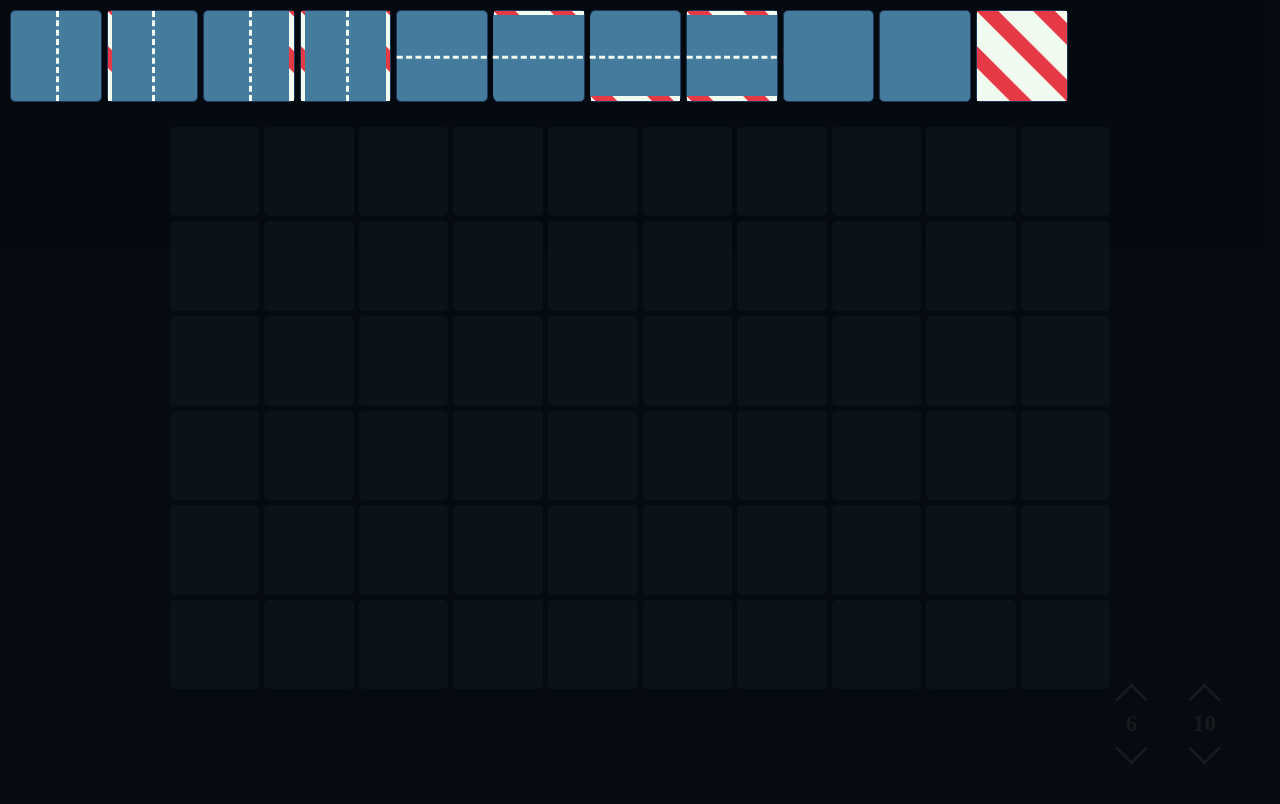
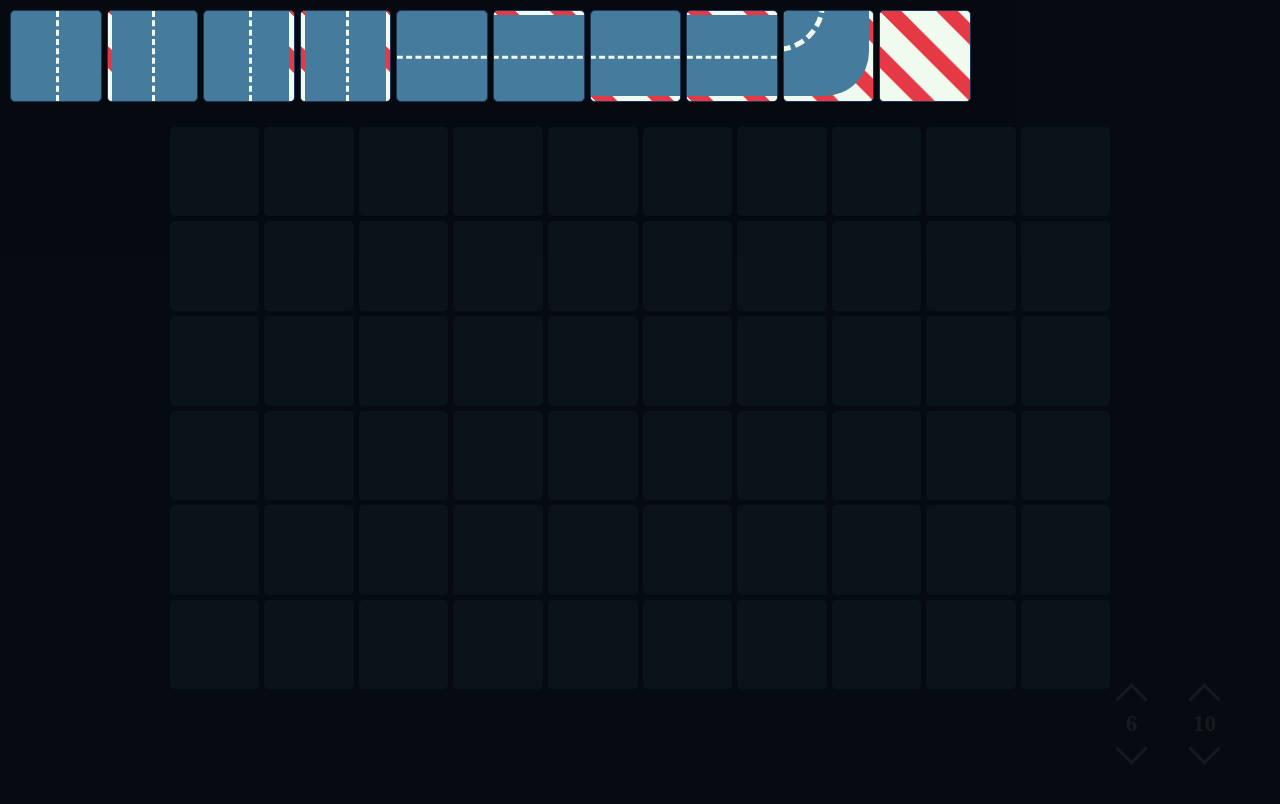
Before and after one commit to gedrick/rctrackdesigner, a Vue app: page / in a window 1280 px wide. Shown: the top 804 px of the page. Built offline with nearby package versions, Linux system fonts and the light colour scheme.

Commit message:
get some curves goin wild

```diff
--- a/src/components/GridItem.vue
+++ b/src/components/GridItem.vue
@@ -1,6 +1,6 @@
 <template>
   <div
-    :class="`${item.type} ${animationType}`"
+    :class="`${item.type} ${animationType} ${item.type !== 'empty' ? 'sticky' : ''}`"
     class="grid-item"
     @click="$emit('grid-item-clicked')"
   >
@@ -17,8 +17,13 @@
       <div class="track-object road"></div>
       <div class="track-object stripe"></div>
     </div>
-    <div v-if="item.type === 'stripes'" :class="`${item.type}`">
+    <div v-if="item.type === 'left-up'" :class="`${item.type}`">
+      <!-- <CurvedTurn /> move into own component and rotate for re-usability -->
       <div class="track-object stripes"></div>
+      <div class="track-object circle"></div>
+      <div class="track-object left-rect"></div>
+      <div class="track-object right-rect"></div>
+      <div class="track-object curve"></div>
     </div>
     <div v-if="item.type === 'stripes'" :class="`${item.type}`">
       <div class="track-object stripes"></div>
@@ -51,6 +56,7 @@ export default defineComponent({
 
 <style lang="scss" scoped>
 .grid-item {
+  overflow: hidden;
   aspect-ratio: 1 / 1;
   color: $white;
   width: $blockSize;
@@ -64,7 +70,7 @@ export default defineComponent({
   position: relative;
   background-color: $medblue;
 
-  &.fade {
+  &.fade:not(.sticky) {
     transition: none;
     opacity: 0.6;
     &:hover {
@@ -112,6 +118,48 @@ export default defineComponent({
     }
   }
 
+  .left-up {
+    .stripes {
+      @include stripes;
+      width: 100%;
+      height: 100%;
+    }
+    .circle {
+      border-radius: 50%;
+      background-color: $medblue;
+      width: 100%;
+      height: 100%;
+      bottom: 5%;
+      right: 5%;
+    }
+    .left-rect {
+      background-color: $medblue;
+      width: 50%;
+      height: 95%;
+      top: 0;
+      left: 0;
+    }
+    .right-rect {
+      background-color: $medblue;
+      width: 50%;
+      height: 95%;
+      top: -50%;
+      right: 5%;
+    }
+    .curve {
+      background-color: transparent;
+      border-radius: 50%;
+      width: 100%;
+      height: 100%;
+      top: -25%;
+      left: -25%;
+      margin: -34px;
+      border-bottom: 5px solid $white;
+      border-right: 5px solid $white;
+      border-style: dashed;
+    }
+  }
+
   .stripes {
     @include stripes;
   }
--- a/src/components/Selector.vue
+++ b/src/components/Selector.vue
@@ -41,7 +41,7 @@ export default defineComponent({
         { type: 'left-right', barriers: ['top', 'bottom'] },
 
         // // Curves
-        // { type: 'left-up', barriers: ['bottom-right'] },
+        { type: 'left-up', barriers: ['bottom-right'] },
         // { type: 'left-down', barriers: ['top-right'] },
         // { type: 'right-up' },
         // { type: 'right-down' },
@@ -53,10 +53,9 @@ export default defineComponent({
         // { type: 'jump' },
         // { type: 'table-top' },
         // { type: 'landing' },
-        { type: 'rhythm' },
+        // { type: 'rhythm' },
 
         // Empty
-        { type: 'empty' },
         { type: 'stripes' },
       ] as Block[],
     };
@@ -64,7 +63,6 @@ export default defineComponent({
   methods: {
     ...mapMutations(['setCurrentBlock']),
     onTrackSelected(block: Block) {
-      console.log('onTrackSelected', block);
       this.setCurrentBlock(block);
       this.isOpen = false;
     },
```
